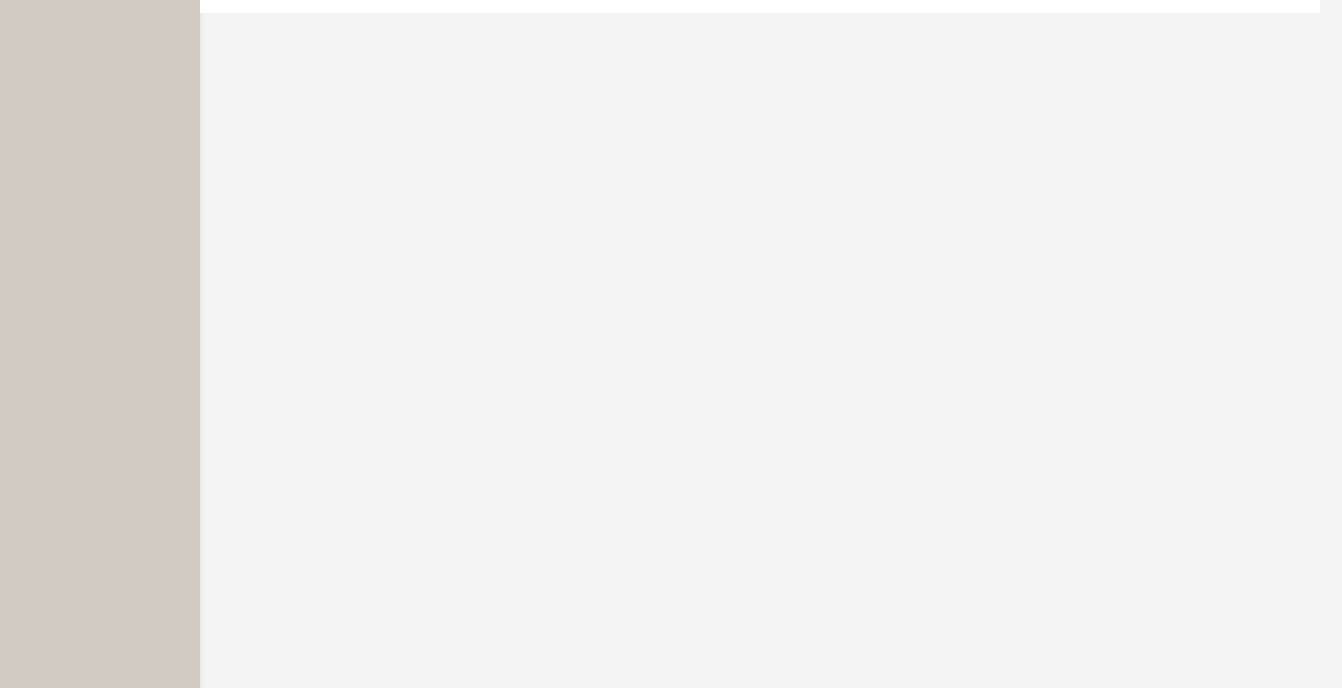
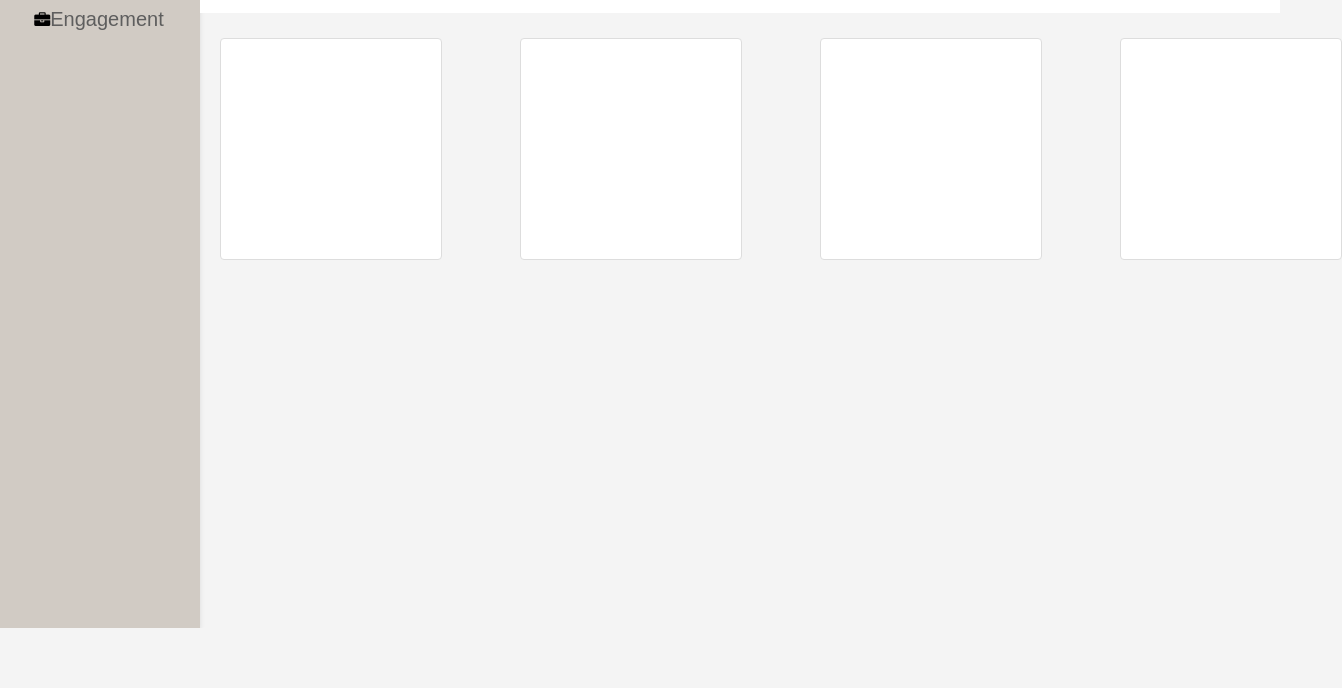
Before and after one commit to Frost-Levi/Project-SASS-Dashboard, a plain HTML site: page index.html in a window 1280 px wide. Shown: the part 172-860 px from the top of the page, 1342 px wide, since content can reach past the window. After the commit the page ends 800 px from the top, so only its background shows below. Drawn offline with Linux system fonts and the light colour scheme.

Commit message:
More Coding

```diff
--- a/index.html
+++ b/index.html
@@ -20,5 +20,9 @@
     <div id="top">
         <h2>Web</h2><span>reports & statistics</span>
     </div>
+    <div class="box1"></div>
+    <div class="box2"></div>
+    <div class="box3"></div>
+    <div class="box4"></div>
 </body>
 </html>
--- a/style.scss
+++ b/style.scss
@@ -1,5 +1,15 @@
 $textcolor: rgb(243, 73, 73);
 $textcolor2: rgb(94, 94, 94);
+
+@mixin theme {
+    background-color: white;
+    border: 1px solid #ddd;
+    height: 200px;
+    width: 200px;
+    border-radius: 4px;
+    padding: 10px;
+    margin: 10px 0;
+}
 
 header {
     background-color: rgb(22, 22, 22);
@@ -35,7 +45,7 @@ header {
 }
 .sidenav {
     background-color: #d1cbc4;
-    height: 100vh;
+    height: calc(100vh - 60px);
     width: 200px;
     padding-top: 0px;
     margin-top: 0px;
@@ -51,13 +61,13 @@ header {
 
 body {
     margin: 0;
-    font-family: Arial, sans-serif;
+    font-family: Arial;
     background-color: #f4f4f4;
 }
 #top {
     padding: 20px;
     background-color: white;
-    width: calc(100% - 200px);
+    width: calc(100% - 240px);
     position: relative;
     top: -25px;
     left: 200px;
@@ -68,3 +78,31 @@ body {
         color: $textcolor2;
     }
 }
+li {
+        padding-top: 5px;
+        padding-bottom: 5px;
+    }
+.box1 {
+    position: absolute;
+    top: 200px;
+    left: 220px;
+    @include theme;
+}
+.box2 {
+    position: absolute;
+    top: 200px;
+    left: 520px;
+    @include theme;
+}
+.box3 {
+    position: absolute;
+    top: 200px;
+    left: 820px;
+    @include theme;
+}
+.box4 {
+    position: absolute;
+    top: 200px;
+    left: 1120px;
+    @include theme;
+}
```
Also changed, not shown: style.css.
